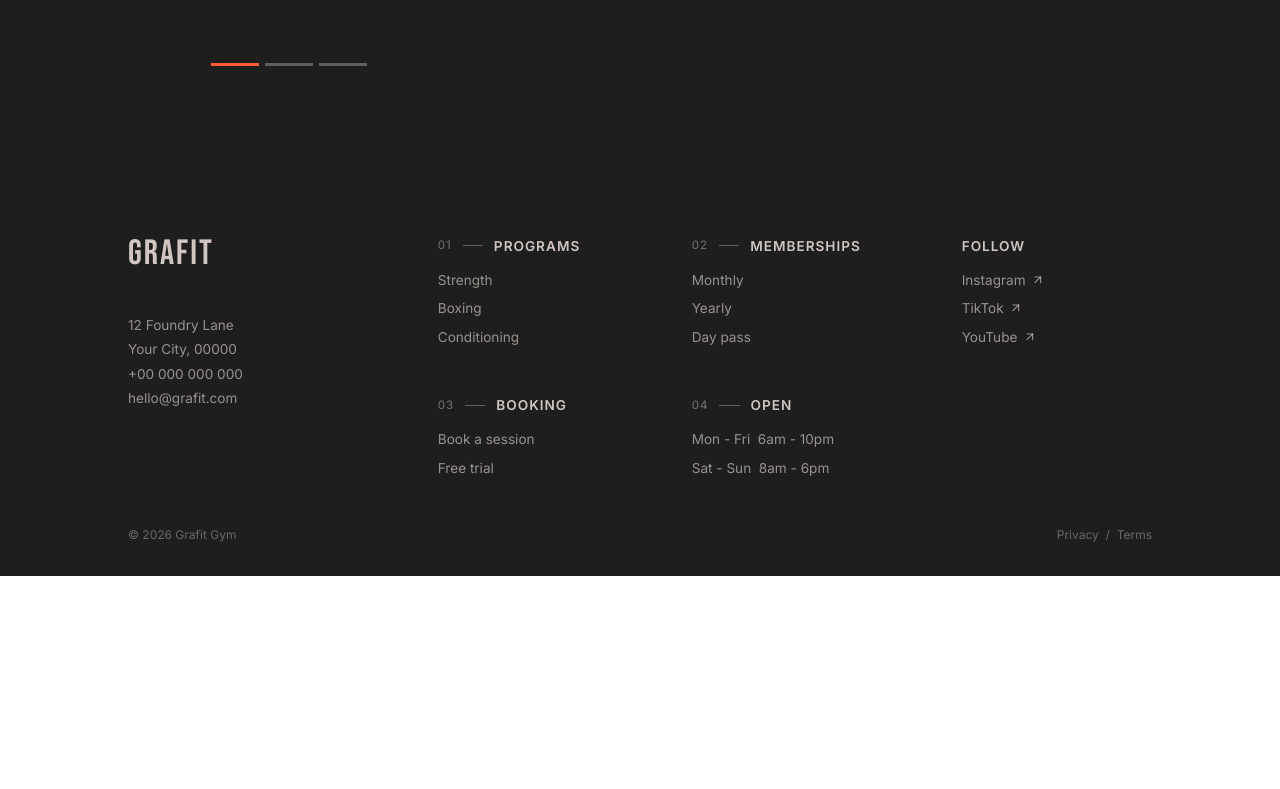
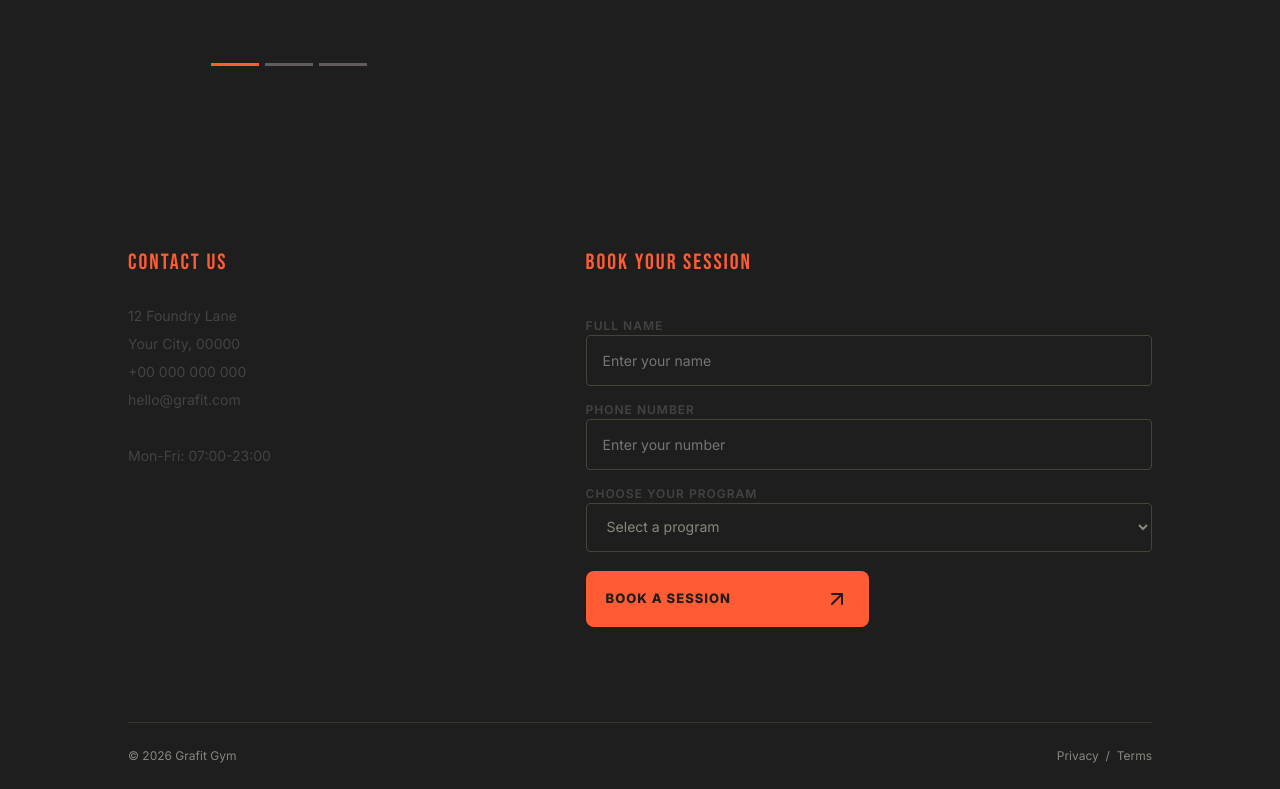
Before and after one commit to dev-Anf/gym-landing-page, a plain HTML site: page index.html in a window 1280 px wide. Shown: the part 1411-2200 px from the top of the page. Before the commit the page ends 1987 px from the top, so only its background shows below. Drawn offline with nearby package versions, Linux system fonts and the light colour scheme.

Commit message:
change footer, add booking form

```diff
--- a/index.html
+++ b/index.html
@@ -115,71 +115,56 @@
 
 
         </section>
-        <section id="booking">
 
-        </section>
         <footer>
-            <div class="footer-top">
+            <div id ="booking" class="footer-top">
                 <div class="footer-left">
-                    <h2 class="footer-logo">GRAFIT</h2>
+                    <h2 class="footer-logo">Contact Us</h2>
                     <address>
                         12 Foundry Lane<br>
                         Your City, 00000<br>
                         +00 000 000 000<br>
-                        <a href="mailto:hello@grafit.com">hello@grafit.com</a>
+                        <a href="mailto:hello@grafit.com">hello@grafit.com</a><br>
+                        <br>
+                        Mon-Fri: 07:00-23:00
                     </address>
                 </div>
 
-                <div class="footer-nav">
-                    <div class="footer-item">
-                        <div class="footer-head">
-                            <span class="footer-num">01</span>
-                            <span class="footer-line"></span>
-                            <a href="#programs">PROGRAMS</a>
-                        </div>
-                        <a href="#programs">Strength</a>
-                        <a href="#programs">Boxing</a>
-                        <a href="#programs">Conditioning</a>
+                <div class="footer-book">
+                    <div class="form-box">
+                        <h2 class="footer-logo">book your session</h2>
+                    </div>
+                    <form>
+                        <div class="form-box">
+                        <label for="name">Full name</label>
+                        <input type="text" id="name" name="name" placeholder="Enter your name" required>
                     </div>
 
-                    <div class="footer-item">
-                        <div class="footer-head">
-                            <span class="footer-num">02</span>
-                            <span class="footer-line"></span>
-                            <a href="#memberships">MEMBERSHIPS</a>
-                        </div>
-                        <a href="#memberships">Monthly</a>
-                        <a href="#memberships">Yearly</a>
-                        <a href="#memberships">Day pass</a>
+                    <div class="form-box">
+                        <label for="tel">Phone number</label>
+                        <input type="tel" id="tel" name="tel" placeholder="Enter your number" required>
                     </div>
 
-                    <div class="footer-item">
-                        <div class="footer-head">
-                            <span class="footer-num">03</span>
-                            <span class="footer-line"></span>
-                            <a href="#booking">BOOKING</a>
-                        </div>
-                        <a href="#booking">Book a session</a>
-                        <a href="#booking">Free trial</a>
+                    <div class="form-box">
+                        <label for="program">Choose your program</label>
+                        <select id="program" name="program" required>
+                            <option value="">Select a program</option>
+                            <option value="personal">Personal training</option>
+                            <option value="group">Group training</option>
+                            <option value="membership">Gym membership</option>
+                        </select>
+                    </div>
+                    <div class="form-box">
+                    <button type="submit" class="booking-btn">BOOK A SESSION
+                        <i data-lucide="arrow-up-right"></i>
+                    </button>
                     </div>
 
-                    <div class="footer-item">
-                        <div class="footer-head">
-                            <span class="footer-num">04</span>
-                            <span class="footer-line"></span>
-                            <span>OPEN</span>
-                        </div>
-                        <span>Mon - Fri &nbsp;6am - 10pm</span>
-                        <span>Sat - Sun &nbsp;8am - 6pm</span>
-                    </div>
+                    </form>
+
+
                 </div>
 
-                <div class="footer-social">
-                    <p class="section-label">FOLLOW</p>
-                    <a href="#">Instagram <i data-lucide="arrow-up-right"></i></a>
-                    <a href="#">TikTok <i data-lucide="arrow-up-right"></i></a>
-                    <a href="#">YouTube <i data-lucide="arrow-up-right"></i></a>
-                </div>
             </div>
 
             <div class="footer-bottom">
--- a/style.css
+++ b/style.css
@@ -6,6 +6,8 @@
 
     --font-hero:"Bebas Neue", sans-serif;
     --font-body: "Inter", sans-serif;
+
+    --footer: #67666685;
 }
 
 body{
@@ -263,113 +265,134 @@ a{
 
 footer{
     background-color: var(--asphalt-dark);
-    color: rgba(255, 240, 235, 0.55);
-    padding: 4em 10% 2em;
+    color: var(--footer);
+    padding: 80px 10% 24px;
 }
+
 
 .footer-top{
     display: grid;
-    grid-template-columns: 1.1fr 2fr 0.8fr;
-    gap: 3em;
+    grid-template-columns: 0.8fr 1.2fr;
+    gap: 80px;
+    align-items: start;
 }
 
 
 .footer-logo{
-    margin: 0 0 1.2em;
+    margin: 0 0 28px;
     font-family: var(--font-hero);
-    font-size: 2.2em;
+    font-size: 22px;
     font-weight: 400;
     letter-spacing: 2px;
     line-height: 1;
-    color: rgba(255, 240, 235, 0.8);
+    color: var(--pace-fire);
 }
+
 
 footer address{
     margin: 0;
-    font-size: 0.85em;
-    line-height: 1.8;
-}
-
-footer a{
-    transition: color .2s;
-}
-
-footer a:hover{
-    color: var(--start-line);
+    font-family: var(--font-body);
+    font-size: 14px;
+    font-style: normal;
+    line-height: 2;
 }
 
 
-.footer-nav{
-    display: grid;
-    grid-template-columns: 1fr 1fr;
-    gap: 3em 2em;
+.footer form{
+    display: flex;
+    flex-direction: column;
+    gap:20px;
+}
+.form-box{
+    display: flex;
+    flex-direction: column;
+    margin-bottom: 15px;
+}
+.form-box label {
+    font-family: var(--font-body);
+    font-size: 12px;
+    font-weight: 600;
+    letter-spacing: 1px;
+    text-transform: uppercase;
+    color: var(--footer);
 }
 
-.footer-item{
-    display: flex;
-    flex-direction: column;
-    gap: 0.6em;
-    font-size: 0.85em;
-}
+.form-box input,
+.form-box select {
 
-.footer-head{
-    display: flex;
-    align-items: center;
-    gap: 0.8em;
-    margin-bottom: 0.4em;
-    font-weight: 600;
-    letter-spacing: 1px;
-    color: rgba(255, 240, 235, 0.8);
-}
-
-.footer-num{
-    font-size: 0.85em;
-    font-weight: 400;
-    color: rgba(255, 240, 235, 0.4);
-}
-
-.footer-line{
-    width: 1.5em;
-    height: 1px;
-    background-color: rgba(255, 240, 235, 0.3);
+    width: 100%;
+    padding: 14px 16px;
+    background: transparent;
+    color: #85897D;
+    border: 1px solid #414638;
+    border-radius: 4px;
+    font-family: var(--font-body);
+    font-size: 14px;
+    outline: none;
+    transition: border-color 0.3s ease;
 }
 
 
-.footer-social{
-    display: flex;
-    flex-direction: column;
-    gap: 0.6em;
-    font-size: 0.85em;
+.form-box input:focus,
+.form-box select:focus {
+    border-color: var(--pace-fire);
+
 }
 
-.footer-social .section-label{
-    margin: 0 0 0.4em;
-    font-size: 1em;
-    letter-spacing: 1px;
-    color: rgba(255, 240, 235, 0.8);
-}
-
-.footer-social a{
-    display: inline-flex;
-    align-items: center;
-    gap: 0.4em;
-    width: fit-content;
-}
-
-.footer-social svg{
-    width: 1em;
-    height: 1em;
+.form-box select {
+    cursor: pointer;
 }
 
 
-.footer-bottom{
+
+.booking-btn {
+    display: flex;
+    align-items: center;
+    justify-content: space-between;
+    gap: 12px;
+    width: 50%;
+    padding: 16px 20px;
+    margin-top: 4px;
+    background-color: var(--pace-fire);
+    color: var(--asphalt-dark);
+    border: none;
+    border-radius: 8px;
+    font-family: var(--font-body);
+    font-size: 13px;
+    font-weight: 800;
+    letter-spacing: 1px;
+    cursor: pointer;
+    transition: background-color .2s;
+
+}
+
+.booking-btn:hover {
+    background-color: var(--finish-kick);
+
+}
+
+
+.footer-bottom {
     display: flex;
     justify-content: space-between;
-    margin-top: 4em;
-    font-size: 0.75em;
-    color: rgba(255, 240, 235, 0.35);
+    align-items: center;
+    gap: 20px;
+    margin-top: 80px;
+    padding-top: 24px;
+    border-top: 1px solid #34392D;
+    font-family: var(--font-body);
+    font-size: 12px;
+    color: #85897D;
+
 }
 
-.footer-bottom a:hover{
+.footer-bottom a {
+    color: inherit;
+    text-decoration: none;
+    transition: color 0.3s ease;
+
+}
+
+.footer-bottom a:hover {
     color: var(--start-line);
 }
```
